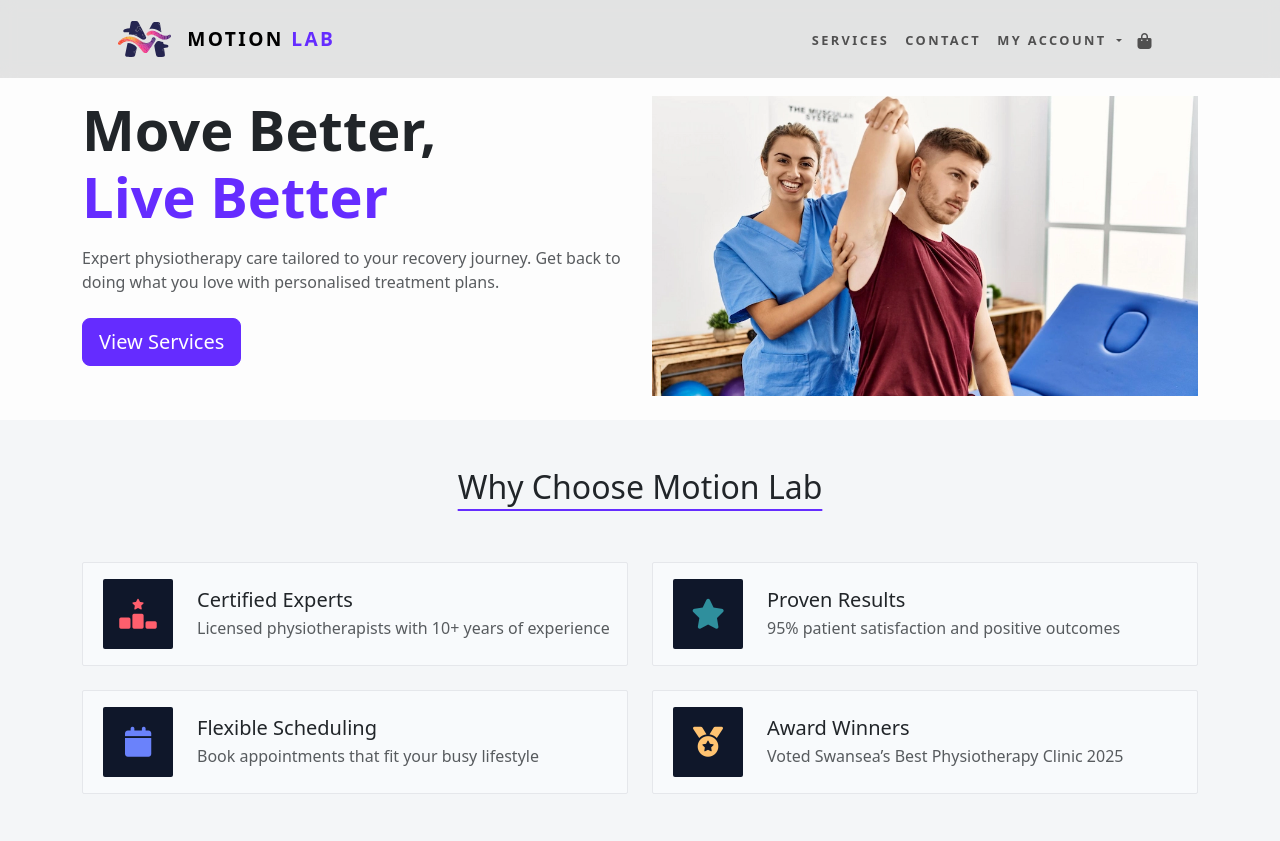
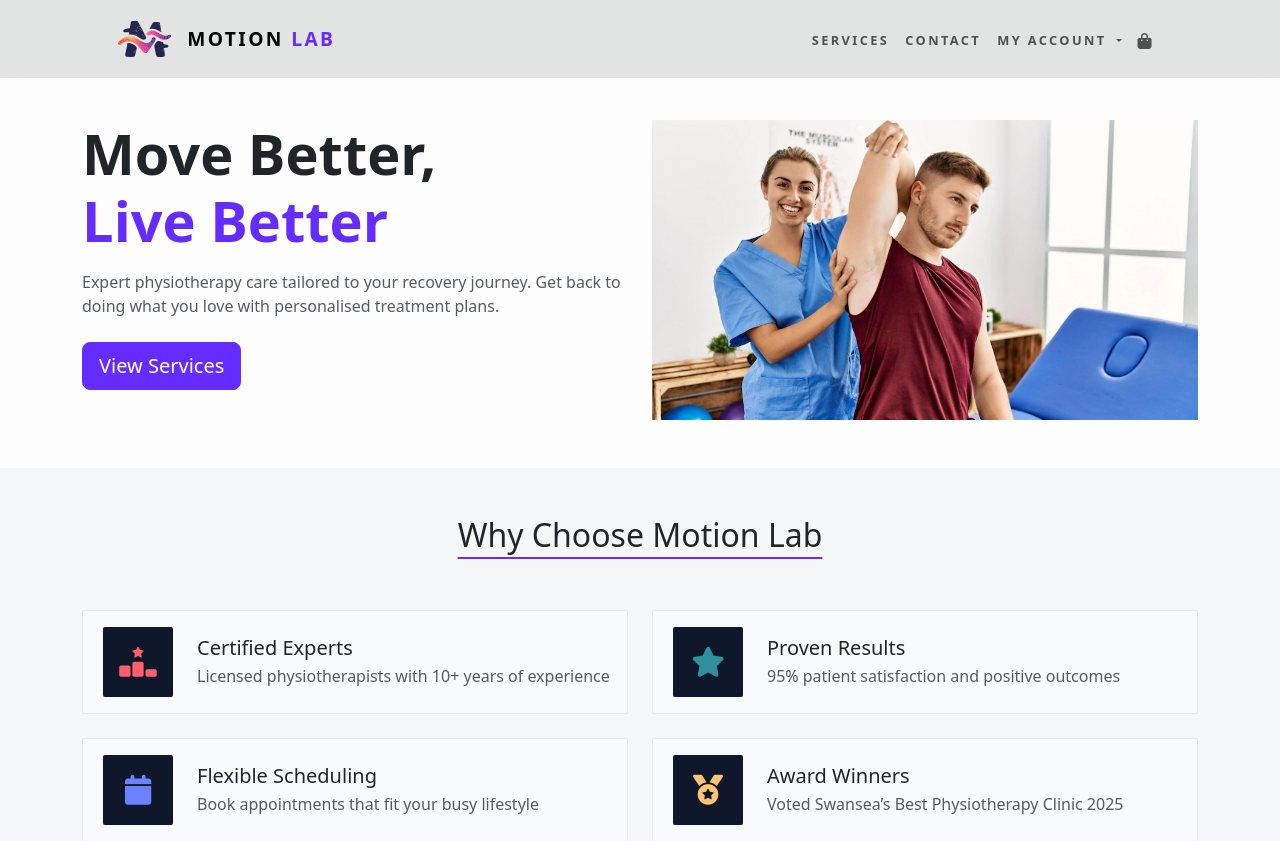
Before and after one commit to AlexThoma5/MP4_ecommerce, a Django app: page / in a window 1280 px wide. Shown: the top 841 px of the page. Run offline with Django 4.2, Linux system fonts and the light colour scheme; parts of the project's set-up code (start-up, migrations or seed data) failed here and were passed over; some libraries are stand-ins or nearby versions.

Commit message:
Add section class to homepage header for consistent spacing

```diff
--- a/home/templates/home/index.html
+++ b/home/templates/home/index.html
@@ -5,7 +5,7 @@
 {% endblock %}
 {% block content %}
     <!-- Header-->
-    <header class="p-4 light-bg">
+    <header class="px-4 light-bg section">
         <div class="container">
             <div class="row">
                 <!-- Text column -->
```
